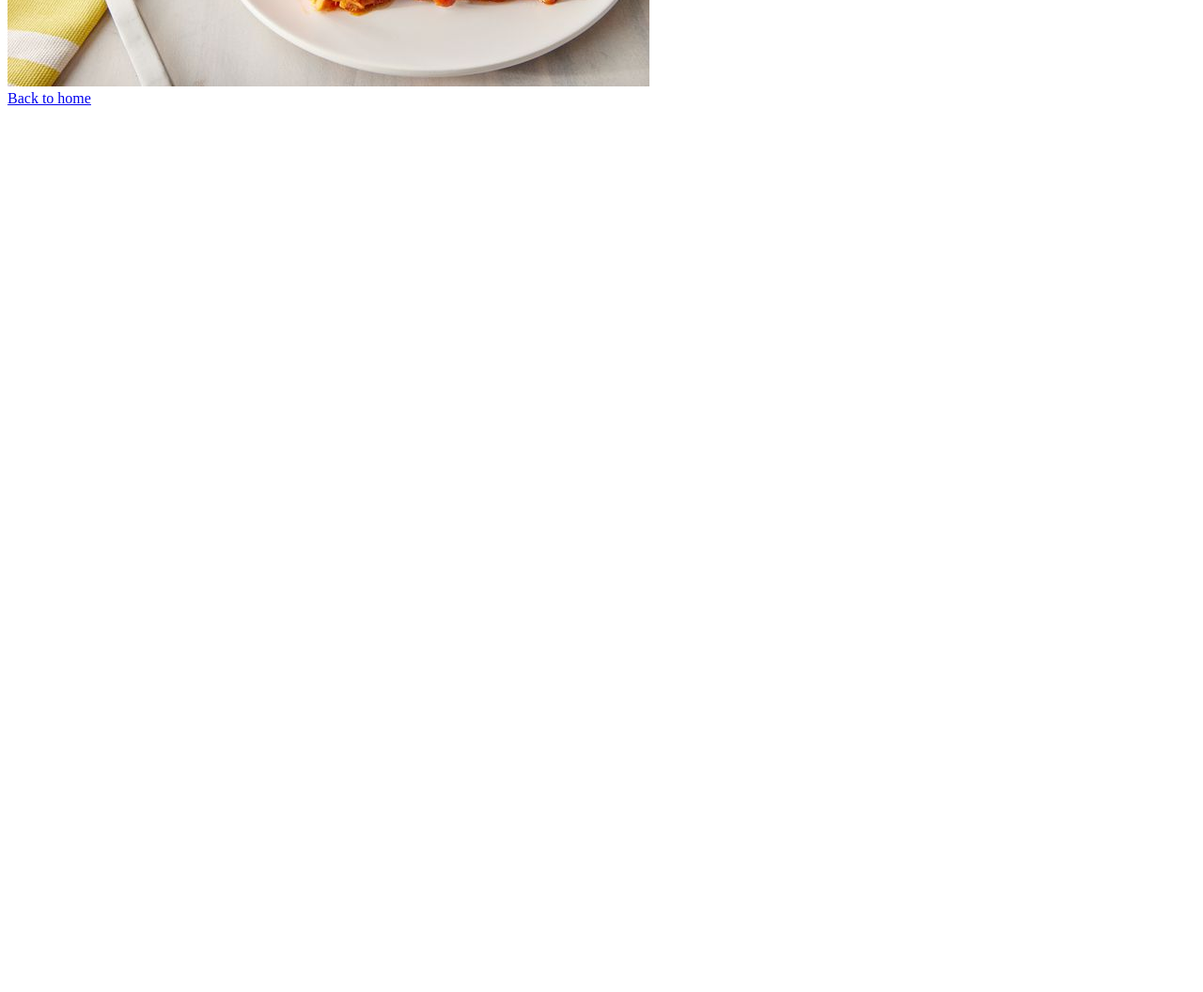
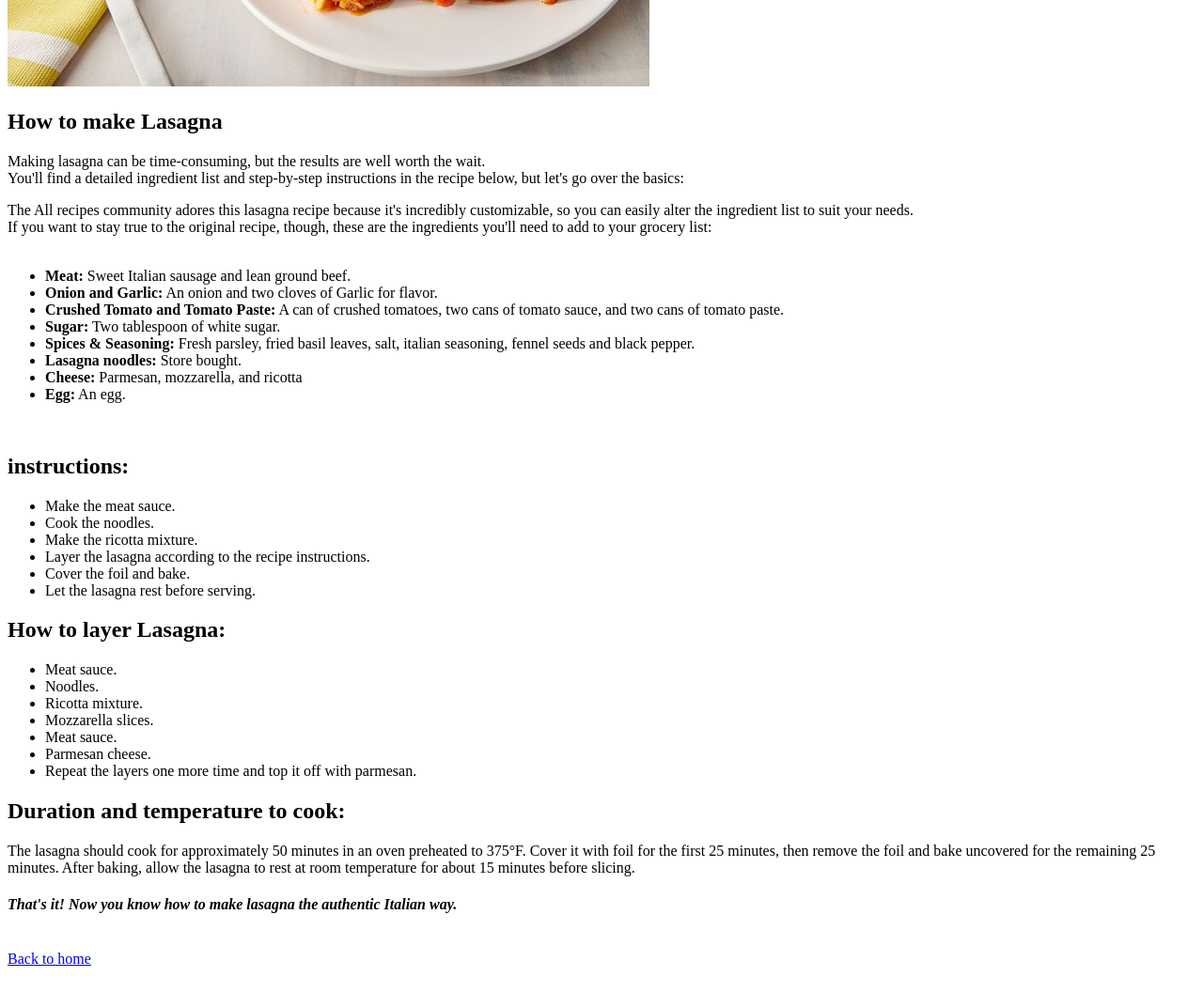
Before and after one commit to dukeshovon/odin-recipes, a plain HTML site: page recipes/lasanga.html in a window 1280 px wide. Shown: the part 500-1556 px from the top of the page at 94% size. Before the commit the page ends 800 px from the top, so only its background shows below. Drawn offline with Linux system fonts and the light colour scheme.

Commit message:
Completed Lasagna reicpe.

```diff
--- a/recipes/lasanga.html
+++ b/recipes/lasanga.html
@@ -8,6 +8,51 @@
 <body>
     <h1>Lasagna</h1>
     <img src="../photo/lasagna.png">
+    <strong><h2>How to make Lasagna</h2></strong>
+
+        <p>
+          Making lasagna can be time-consuming, but the results are well worth the wait.<br> You'll find a detailed ingredient list and step-by-step instructions in the recipe below, but let's go over the basics: </br>
+        </p>
+
+    <p>
+        The All recipes community adores this lasagna recipe because it's incredibly customizable, so you can easily alter the ingredient list to suit your needs.<br> If you want to stay true to the original recipe, though, these are the ingredients you'll need to add to your grocery list:</br>
+        <br><ul>
+            <li><strong>Meat:</strong> Sweet Italian sausage and lean ground beef.</li>
+            <li><strong>Onion and Garlic:</strong> An onion and two cloves of Garlic for flavor.</li>
+            <li><strong>Crushed Tomato and Tomato Paste:</strong> A can of crushed tomatoes,  two cans of tomato sauce, and two cans of tomato paste.</li>
+            <li><strong>Sugar:</strong> Two tablespoon of white sugar.</li>
+            <li><strong>Spices & Seasoning:</strong> Fresh parsley, fried basil leaves, salt, italian seasoning, fennel seeds and black pepper.</li>
+            <li><strong>Lasagna noodles:</strong> Store bought.</li>
+            <li><strong>Cheese:</strong> Parmesan, mozzarella, and ricotta</li>
+            <li><strong>Egg:</strong> An egg.</li>
+        </ul></br>
+        <strong><h2>instructions:</h2></strong>
+        <ul>
+            <li>Make the meat sauce.</li>
+            <li>Cook the noodles.</li>
+            <li>Make the ricotta mixture.</li>
+            <li>Layer the lasagna according to the recipe instructions.</li>
+            <li>Cover the foil and bake.</li>
+            <li>Let the lasagna rest before serving.</li>
+        </ul>
+        <strong><h2>How to layer Lasagna:</h2></strong>
+        <ul>
+            <li>Meat sauce.</li>
+            <li>Noodles.</li>
+            <li>Ricotta mixture.</li>
+            <li>Mozzarella slices.</li>
+            <li>Meat sauce.</li>
+            <li>Parmesan cheese.</li>
+            <li>Repeat the layers one more time and top it off with parmesan.</li>
+        </ul>
+    </ul>
+         <strong><h2>Duration and temperature to cook:</h2></strong>
+         <p>The lasagna should cook for approximately 50 minutes in an oven preheated to 375°F. Cover it with foil for the first 25 minutes, then remove the foil and bake uncovered for the remaining 25 minutes. After baking, allow the lasagna to rest at room temperature for about 15 minutes before slicing.</p>
+    </p>
+    <em><h4>That's it! Now you know how to make lasagna the authentic Italian way.</h4></em>
+
+
+
      <br>
         <footer>
         <a href="../index.html"target="_blank" rel="noopener noreferrer">Back to home</a>
```
Also changed, not shown: index.html (+2 -2 lines).
